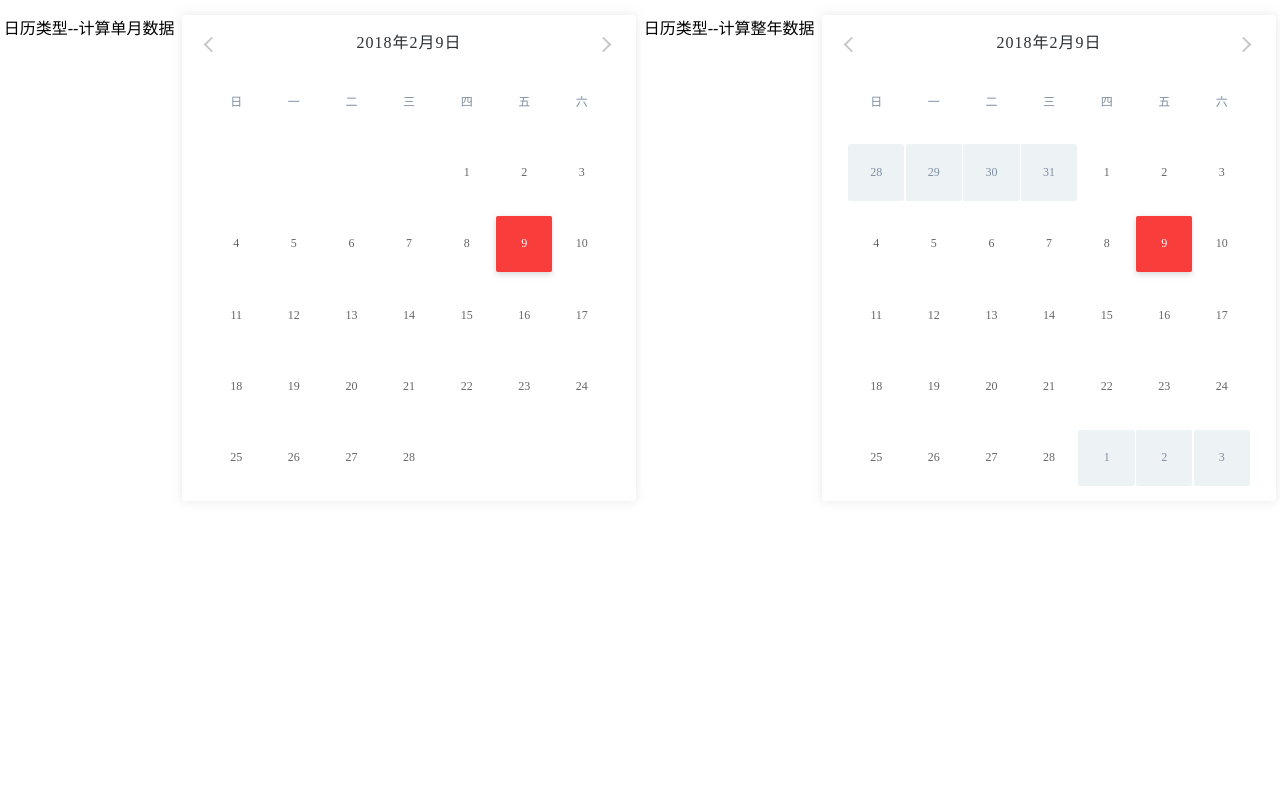
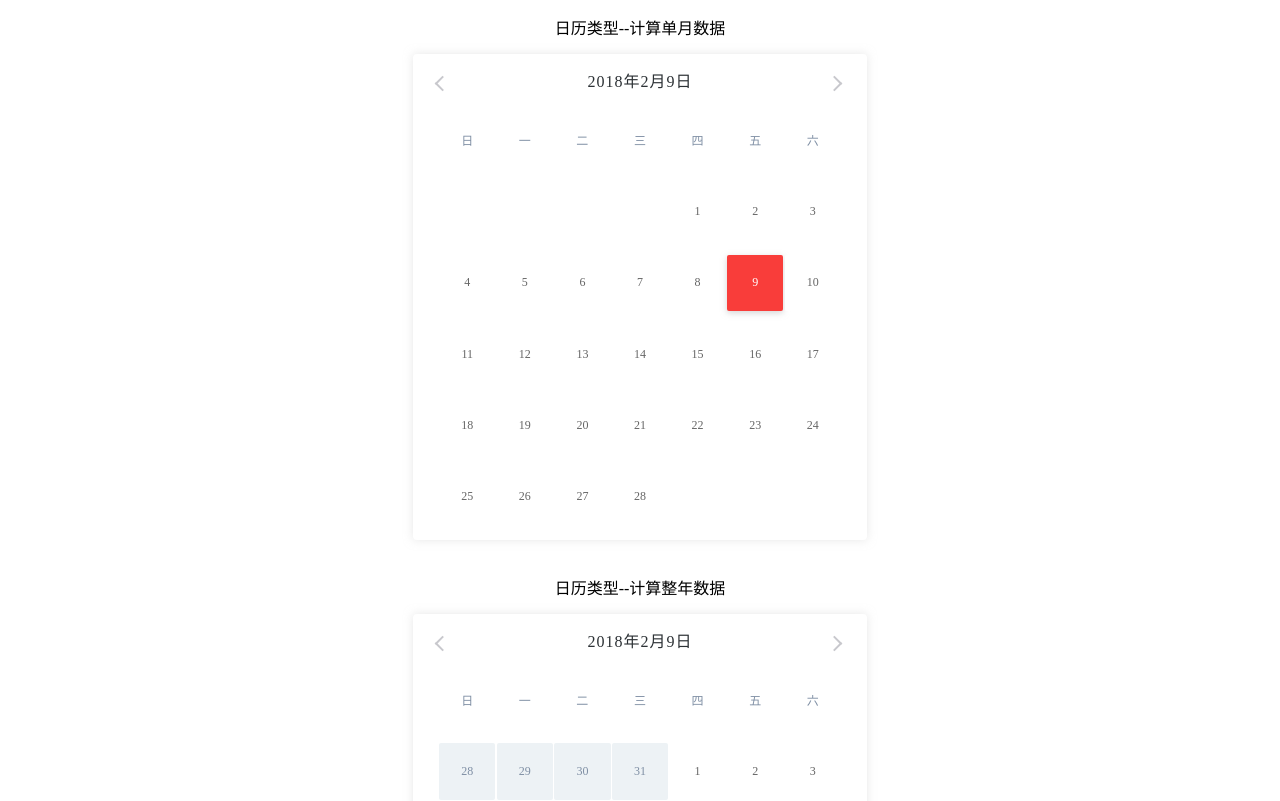
Before and after one commit to mykurisu/calendar, a Vue app: page /#/ in a window 1280 px wide. Shown: the top 801 px of the page. Built offline with nearby package versions, Linux system fonts and the light colour scheme.

Commit message:
max width

```diff
--- a/src/components/calendar.vue
+++ b/src/components/calendar.vue
@@ -218,6 +218,8 @@ export default {
 }
 .mywk__calendar {
   width: 100%;
+  max-width: 480px;
+  margin: 0 auto;
   display: flex;
   justify-content: space-around;
   flex-wrap: wrap;
```
